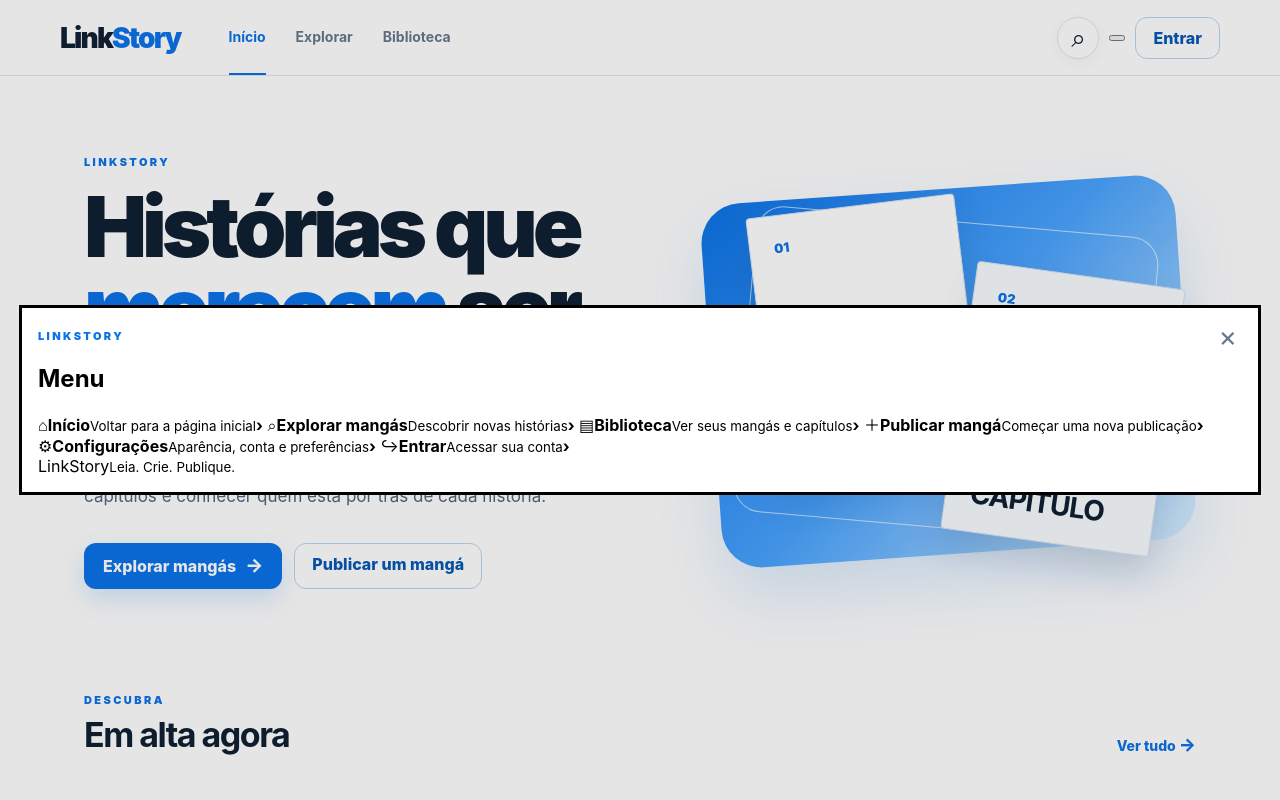
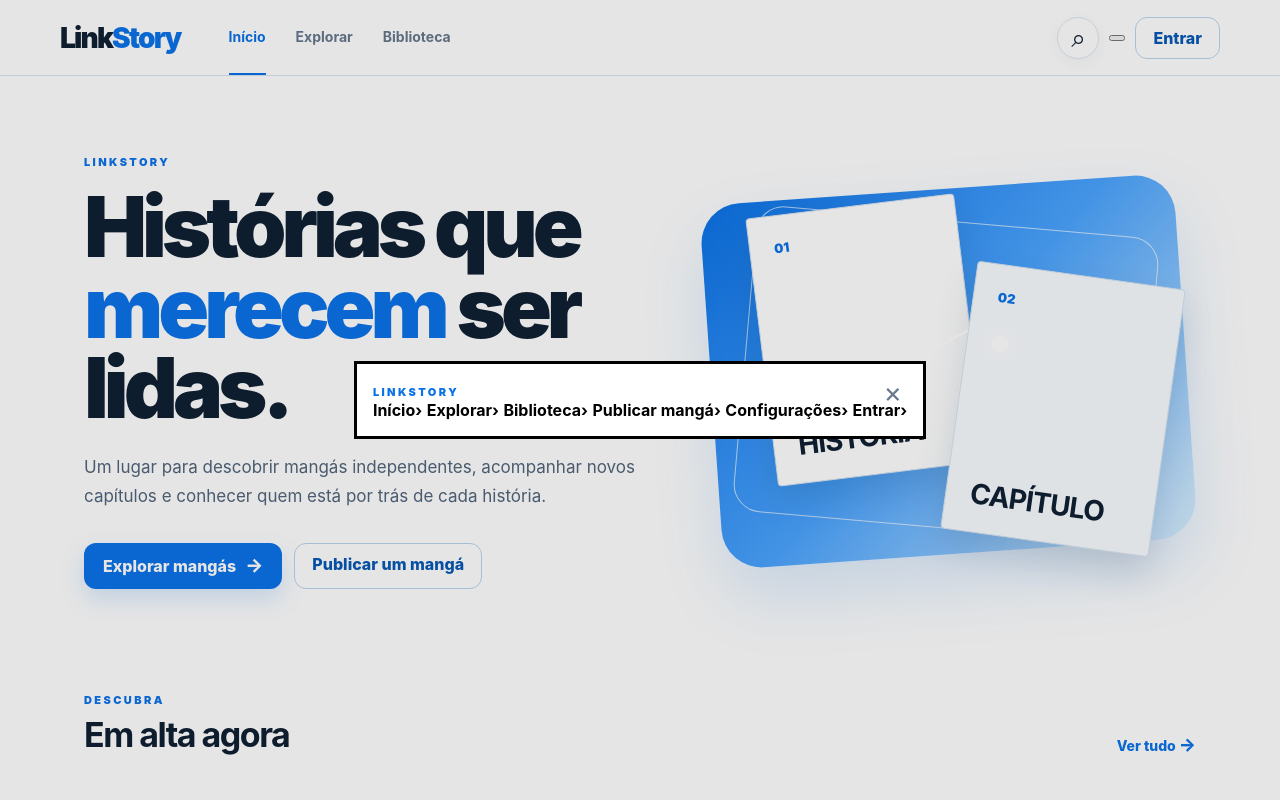
Before and after one commit to tayan-Kingslay/LinkStory, a plain HTML site: page index.html in a window 1280 px wide. Both pictures are taken after a click on the button "Abrir menu". Shown: the top 800 px of the page. Drawn offline with Linux system fonts and the light colour scheme.

Commit message:
Simplifica organização do menu LinkStory

```diff
--- a/index.html
+++ b/index.html
@@ -77,18 +77,17 @@
   <dialog id="menuDialog" class="menu-dialog">
     <div class="menu-panel">
       <div class="menu-head">
-        <div><span class="eyebrow">LINKSTORY</span><h2>Menu</h2></div>
+        <div><span class="eyebrow">LINKSTORY</span></div>
         <button class="dialog-close" id="closeMenu" aria-label="Fechar">×</button>
       </div>
       <nav class="menu-links" aria-label="Menu do LinkStory">
-        <a href="#inicio"><span class="menu-icon">⌂</span><span><b>Início</b><small>Voltar para a página inicial</small></span><strong>›</strong></a>
-        <a href="#explorar"><span class="menu-icon">⌕</span><span><b>Explorar mangás</b><small>Descobrir novas histórias</small></span><strong>›</strong></a>
-        <a href="#biblioteca"><span class="menu-icon">▤</span><span><b>Biblioteca</b><small>Ver seus mangás e capítulos</small></span><strong>›</strong></a>
-        <a href="publish.html"><span class="menu-icon">＋</span><span><b>Publicar mangá</b><small>Começar uma nova publicação</small></span><strong>›</strong></a>
-        <a href="settings.html"><span class="menu-icon">⚙</span><span><b>Configurações</b><small>Aparência, conta e preferências</small></span><strong>›</strong></a>
-        <a href="#" id="menuLogin"><span class="menu-icon">↪</span><span><b>Entrar</b><small>Acessar sua conta</small></span><strong>›</strong></a>
+        <a href="#inicio"><b>Início</b><strong>›</strong></a>
+        <a href="#explorar"><b>Explorar</b><strong>›</strong></a>
+        <a href="#biblioteca"><b>Biblioteca</b><strong>›</strong></a>
+        <a href="publish.html"><b>Publicar mangá</b><strong>›</strong></a>
+        <a href="settings.html"><b>Configurações</b><strong>›</strong></a>
+        <a href="#" id="menuLogin"><b>Entrar</b><strong>›</strong></a>
       </nav>
-      <div class="menu-footer"><span>LinkStory</span><small>Leia. Crie. Publique.</small></div>
     </div>
   </dialog>
 
```
